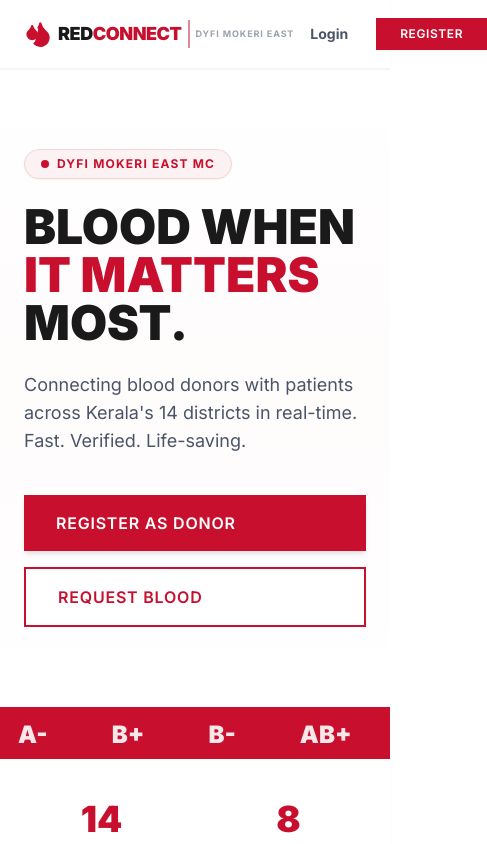
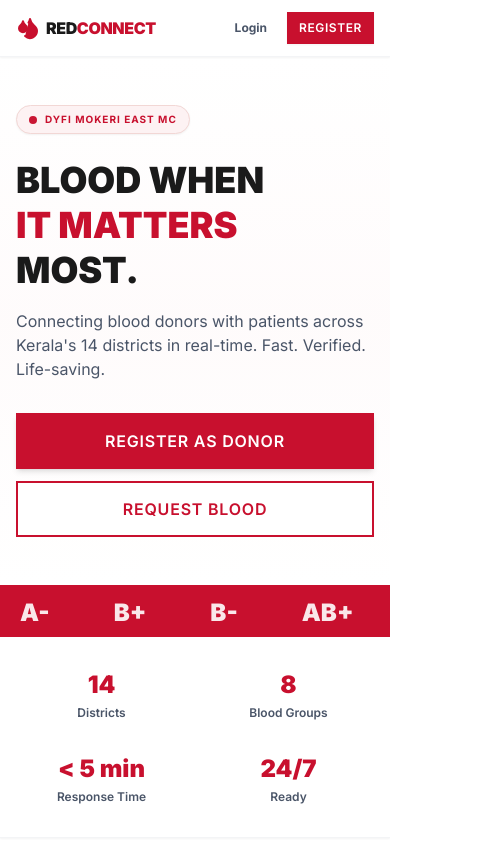
Before and after one commit to akashad123/bloodbank-frontend, a React (Vite) app: page / in a window 390 px wide. Shown: the top 844 px of the page, 487 px wide, since content can reach past the window. Built offline with nearby package versions, Linux system fonts and the light colour scheme.

Commit message:
Responsiveness in landing page updated

```diff
--- a/src/pages/Landing.jsx
+++ b/src/pages/Landing.jsx
@@ -15,25 +15,25 @@ const fadeUp = { hidden: { opacity: 0, y: 30 }, show: { opacity: 1, y: 0 } };
 
 export default function Landing() {
   return (
-    <div className="min-h-screen bg-white">
+    <div className="min-h-screen bg-white overflow-x-hidden w-full">
       {/* Top Bar */}
-      <nav className="bg-white/90 backdrop-blur-md text-text-primary px-6 py-4 flex items-center justify-between border-b border-gray-100 shadow-sm sticky top-0 z-50">
-        <div className="flex items-center gap-1.5 sm:gap-2 font-black text-lg sm:text-xl tracking-tight shrink-0">
-          <Droplets size={28} className="text-primary shrink-0" fill="currentColor" />
-          <span className="flex items-center gap-1.5 sm:gap-2 whitespace-nowrap">
+      <nav className="bg-white/90 backdrop-blur-md text-text-primary px-4 sm:px-6 py-3 sm:py-4 flex items-center justify-between border-b border-gray-100 shadow-sm sticky top-0 z-50 w-full">
+        <div className="flex items-center gap-1.5 sm:gap-2 font-black text-base sm:text-lg md:text-xl tracking-tight shrink-0">
+          <Droplets size={24} className="text-primary shrink-0 sm:w-[28px] sm:h-[28px]" fill="currentColor" />
+          <span className="flex items-center gap-1 sm:gap-2 whitespace-nowrap">
             <span>RED<span className="text-primary">CONNECT</span></span>
-            <span className="text-[9px] sm:text-[11px] font-bold text-gray-400 tracking-widest border-l-2 border-primary/50 pl-1.5 sm:pl-2">DYFI MOKERI EAST</span>
+            <span className="hidden md:inline-block text-[9px] sm:text-[11px] font-bold text-gray-400 tracking-widest border-l-2 border-primary/50 pl-1.5 sm:pl-2">DYFI MOKERI EAST</span>
           </span>
         </div>
-        <div className="flex items-center gap-3">
-          <Link to="/login" className="btn-ghost text-text-secondary hover:text-primary text-sm px-4 py-2 font-bold rounded-xl">Login</Link>
-          <Link to="/register" className="btn-primary py-2 text-xs rounded-xl shadow-sm">Register</Link>
+        <div className="flex items-center gap-2 sm:gap-3">
+          <Link to="/login" className="btn-ghost text-text-secondary hover:text-primary text-xs sm:text-sm px-3 sm:px-4 py-2 font-bold rounded-xl">Login</Link>
+          <Link to="/register" className="btn-primary py-2 text-xs rounded-xl shadow-sm px-3 sm:px-4">Register</Link>
         </div>
       </nav>
 
       {/* Hero */}
-      <section className="bg-gradient-to-b from-white via-primary-50/30 to-white text-text-primary">
-        <div className="max-w-7xl mx-auto px-6 py-20 md:py-32">
+      <section className="bg-gradient-to-b from-white via-primary-50/30 to-white text-text-primary w-full">
+        <div className="max-w-7xl mx-auto px-4 sm:px-6 py-12 sm:py-20 md:py-32">
           <motion.div
             variants={fadeUp}
             initial="hidden"
@@ -41,27 +41,27 @@ export default function Landing() {
             transition={{ duration: 0.6 }}
             className="max-w-3xl"
           >
-            <div className="inline-flex items-center gap-2 bg-primary-50 border border-primary-100 px-4 py-1.5 rounded-full text-xs font-bold uppercase tracking-widest text-primary mb-6 shadow-sm">
-              <span className="w-2 h-2 bg-primary animate-pulse rounded-full" />
-              DYFI MOKERI EAST MC
+            <div className="inline-flex items-center gap-2 bg-primary-50 border border-primary-100 px-3 py-1.5 sm:px-4 sm:py-1.5 rounded-full text-[10px] sm:text-xs font-bold uppercase tracking-widest text-primary mb-6 shadow-sm">
+              <span className="w-2 h-2 bg-primary animate-pulse rounded-full shrink-0" />
+              <span className="truncate">DYFI MOKERI EAST MC</span>
             </div>
 
-            <h1 className="text-5xl md:text-7xl font-black leading-none mb-6">
+            <h1 className="text-4xl sm:text-5xl md:text-7xl font-black leading-tight sm:leading-none mb-4 sm:mb-6">
               BLOOD WHEN<br />
               <span className="text-primary">IT MATTERS</span><br />
               MOST.
             </h1>
 
-            <p className="text-text-secondary text-lg max-w-xl mb-10">
+            <p className="text-text-secondary text-base sm:text-lg max-w-xl mb-8 sm:mb-10">
               Connecting blood donors with patients across Kerala's 14 districts in real-time.
               Fast. Verified. Life-saving.
             </p>
 
-            <div className="flex flex-col sm:flex-row gap-4">
-              <Link to="/register" className="btn-primary text-base px-8 py-4 shadow-md">
+            <div className="flex flex-col sm:flex-row gap-3 sm:gap-4 w-full">
+              <Link to="/register" className="btn-primary text-base px-8 py-3.5 sm:py-4 shadow-md w-full sm:w-auto text-center flex items-center justify-center min-h-[56px]">
                 Register as Donor
               </Link>
-              <Link to="/register" className="btn-outline text-base px-8 py-4">
+              <Link to="/register" className="btn-outline text-base px-8 py-3.5 sm:py-4 w-full sm:w-auto text-center flex items-center justify-center min-h-[56px]">
                 Request Blood
               </Link>
             </div>
@@ -79,13 +79,13 @@ export default function Landing() {
       </div>
 
       {/* Stats Bar */}
-      <div className="bg-white border-b border-gray-100 shadow-sm relative z-10 -mt-1 rounded-b-3xl">
-        <div className="max-w-7xl mx-auto px-6 py-10 grid grid-cols-2 md:grid-cols-4 gap-8">
+      <div className="bg-white border-b border-gray-100 shadow-sm relative z-10 -mt-1 rounded-b-3xl w-full">
+        <div className="max-w-7xl mx-auto px-4 sm:px-6 py-8 sm:py-10 grid grid-cols-2 md:grid-cols-4 gap-x-4 gap-y-8 sm:gap-8">
           {[
-            { value: '14', label: 'Districts Covered' },
+            { value: '14', label: 'Districts' },
             { value: '8', label: 'Blood Groups' },
-            { value: '< 5min', label: 'Avg Response Time' },
-            { value: '24/7', label: 'Emergency Ready' },
+            { value: '< 5 min', label: 'Response Time' },
+            { value: '24/7', label: 'Ready' },
           ].map((stat, i) => (
             <motion.div
               key={i}
@@ -94,23 +94,23 @@ export default function Landing() {
               whileInView="show"
               viewport={{ once: true }}
               transition={{ delay: i * 0.1 }}
-              className="text-center"
+              className="text-center flex flex-col items-center justify-center px-1"
             >
-              <div className="text-4xl font-black text-primary mb-1">{stat.value}</div>
-              <div className="text-sm text-text-secondary font-semibold">{stat.label}</div>
+              <div className="text-2xl sm:text-3xl md:text-4xl font-black text-primary mb-1 md:mb-2">{stat.value}</div>
+              <div className="text-xs sm:text-sm text-text-secondary font-semibold">{stat.label}</div>
             </motion.div>
           ))}
         </div>
       </div>
 
       {/* Features */}
-      <section className="max-w-7xl mx-auto px-6 py-20">
+      <section className="max-w-7xl mx-auto px-4 sm:px-6 py-16 sm:py-20 w-full">
         <motion.div variants={fadeUp} initial="hidden" whileInView="show" viewport={{ once: true }}>
           <p className="text-primary font-bold text-xs uppercase tracking-widest mb-2">Why RedConnect</p>
-          <h2 className="text-3xl font-black mb-12">Built for Kerala. <span className="text-primary">Built for Speed.</span></h2>
+          <h2 className="text-2xl sm:text-3xl font-black mb-8 sm:mb-12">Built for Kerala. <span className="text-primary block sm:inline">Built for Speed.</span></h2>
         </motion.div>
 
-        <div className="grid md:grid-cols-2 lg:grid-cols-4 gap-6">
+        <div className="grid grid-cols-1 md:grid-cols-2 lg:grid-cols-4 gap-4 sm:gap-6">
           {features.map((f, i) => (
             <motion.div
               key={i}
@@ -132,16 +132,16 @@ export default function Landing() {
       </section>
 
       {/* CTA */}
-      <div className="px-6 pb-20">
-        <section className="bg-primary text-white max-w-7xl mx-auto shadow-xl overflow-hidden relative">
+      <div className="px-4 sm:px-6 pb-16 sm:pb-20 w-full">
+        <section className="bg-primary text-white max-w-7xl mx-auto shadow-xl overflow-hidden relative rounded-2xl sm:rounded-3xl">
           <div className="absolute top-0 right-0 w-64 h-64 bg-white opacity-5 rounded-full blur-3xl -translate-y-1/2 translate-x-1/4"></div>
           <div className="absolute bottom-0 left-0 w-48 h-48 bg-black opacity-10 rounded-full blur-2xl translate-y-1/2 -translate-x-1/4"></div>
-          <div className="relative max-w-7xl mx-auto px-8 py-16 md:py-20 flex flex-col md:flex-row items-center justify-between gap-8 z-10">
-            <div>
-              <h2 className="text-3xl md:text-4xl font-black mb-3">Ready to save a life?</h2>
-              <p className="text-primary-100 text-lg">Join thousands of donors across Kerala making an impact.</p>
+          <div className="relative max-w-7xl mx-auto px-6 sm:px-8 py-12 sm:py-16 md:py-20 flex flex-col md:flex-row items-center justify-between gap-6 sm:gap-8 z-10 text-center md:text-left">
+            <div className="w-full">
+              <h2 className="text-2xl sm:text-3xl md:text-4xl font-black mb-2 sm:mb-3">Ready to save a life?</h2>
+              <p className="text-primary-100 text-base sm:text-lg">Join thousands of donors across Kerala making an impact.</p>
             </div>
-            <Link to="/register" className="bg-white text-primary font-bold px-8 py-4 rounded-xl shadow-lg hover:bg-gray-50 hover:-translate-y-1 hover:shadow-xl transition-all duration-300 flex-shrink-0 text-center w-full md:w-auto">
+            <Link to="/register" className="bg-white text-primary font-bold px-6 sm:px-8 py-3.5 sm:py-4 rounded-xl shadow-lg hover:bg-gray-50 hover:-translate-y-1 hover:shadow-xl transition-all duration-300 flex-shrink-0 text-center w-full md:w-auto flex items-center justify-center min-h-[56px]">
               Get Started — It's Free
             </Link>
           </div>
@@ -149,7 +149,7 @@ export default function Landing() {
       </div>
 
       {/* Footer */}
-      <footer className="bg-gray-50 border-t border-gray-200 text-text-secondary px-6 py-10 text-sm text-center">
+      <footer className="bg-gray-50 border-t border-gray-200 text-text-secondary px-4 sm:px-6 py-8 sm:py-10 text-sm text-center w-full">
         <div className="flex items-center justify-center gap-1.5 sm:gap-2 mb-3 text-text-primary font-black shrink-0">
           <Droplets size={20} className="text-primary shrink-0" fill="currentColor" />
           <span className="flex items-center gap-1.5 sm:gap-2 whitespace-nowrap">
```
